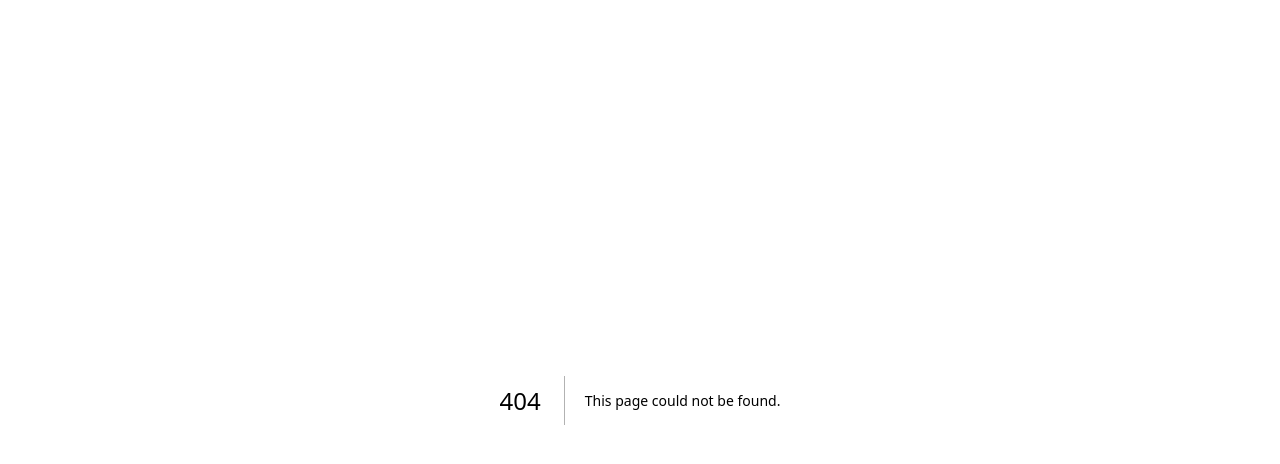
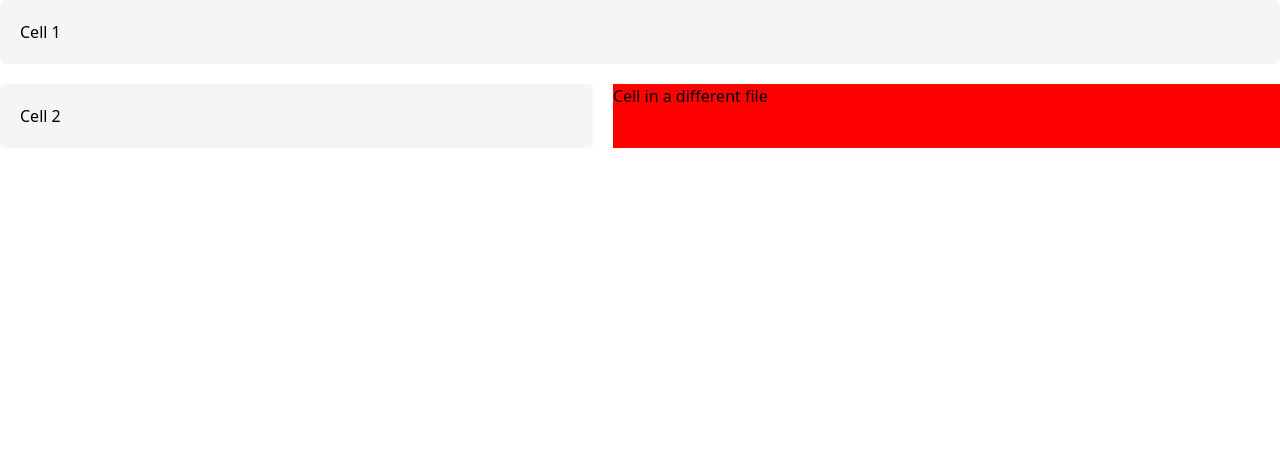
Before and after one commit to kshehadeh/nextjs-routing-sandbox, a Next.js app: page /turbobuild in a window 1280 px wide. Before the commit this address had no page. Shown: the top 464 px of the page. Built offline with nearby package versions, Linux system fonts and the light colour scheme.

Commit message:
Show issue with turbo building grid references

```diff
--- a/app/rendering/with-suspense/page.tsx
+++ b/app/rendering/with-suspense/page.tsx
@@ -10,7 +10,7 @@ async function DogBreedViewer() {
 
     return <DogBreedViewerClientComponent breeds={Object.keys(breeds.message)} />;
 }
-export default async function WithSuspenseServerComponent() {
+export default async function Page() {
 
     return (
         <Suspense fallback={(<p>Loading breeds...</p>)}>
--- a/app/rendering/without-suspense/page.tsx
+++ b/app/rendering/without-suspense/page.tsx
@@ -1,7 +1,7 @@
 import DogBreedViewerClientComponent from "../components/DogBreedViewer.client";
 import { getBreeds } from "../server/breeds";
 
-export default async function WithSuspenseServerComponent() {
+export default async function Page() {
     const breeds = await getBreeds();
     if (!breeds) {
         return <p>Failed to load breeds</p>;
--- /dev/null
+++ b/app/turbobuild/CellInDifferentFile.module.scss
@@ -0,0 +1,5 @@
+
+.mycell {
+    background-color: red;
+    grid-area: product-list;
+}
--- /dev/null
+++ b/app/turbobuild/CellInDifferentFile.tsx
@@ -0,0 +1,8 @@
+import styles from './CellInDifferentFile.module.scss';
+export function CellInDifferentFile() {
+    return (
+        <div className={styles.mycell}>
+            <p>Cell in a different file</p>
+        </div>
+    );
+}
--- /dev/null
+++ b/app/turbobuild/PageWithGrid.module.scss
@@ -0,0 +1,23 @@
+
+.container {
+    display: grid;
+    grid-gap: 20px;
+
+    grid-template-areas:
+        'header header'
+        'nav-filters product-list';
+
+    .grid-item {
+        background-color: #f5f5f5;
+        padding: 20px;
+        border-radius: 5px;
+    }
+
+    .cell1 {
+        grid-area: header;
+    }
+
+    .cell2 {
+        grid-area: nav-filters;
+    }
+}
--- /dev/null
+++ b/app/turbobuild/PageWithGrid.tsx
@@ -0,0 +1,13 @@
+import clsx from 'clsx';
+import styles from './PageWithGrid.module.scss';
+import { CellInDifferentFile } from './CellInDifferentFile';
+
+export function PageWithGrid() {
+    return (
+        <div className={clsx(styles.container)}>
+            <div className={clsx(styles['grid-item'], styles.cell1)}>Cell 1</div>
+            <div className={clsx(styles['grid-item'], styles.cell2)}>Cell 2</div>
+            <CellInDifferentFile />
+        </div>
+    );
+}
--- /dev/null
+++ b/app/turbobuild/page.tsx
@@ -0,0 +1,7 @@
+import { PageWithGrid } from "./PageWithGrid";
+
+export default function Page() {
+    return (
+        <PageWithGrid />
+    );
+}
```
Also changed, not shown: package.json (+7 -5 lines), 1 other file (tests, documents, lock files or other folders).
